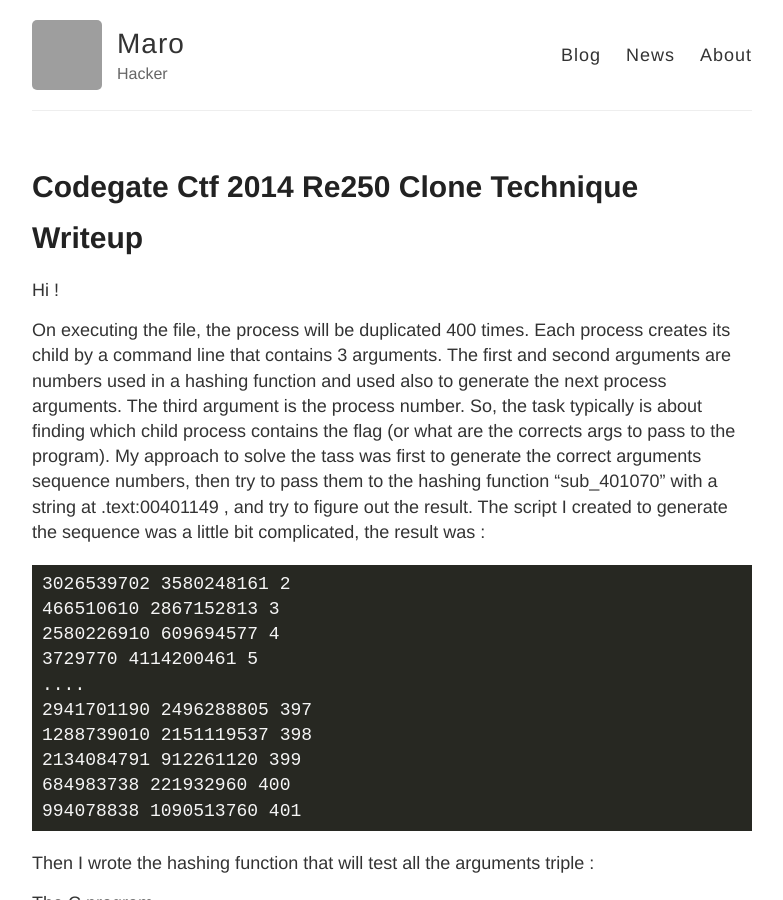
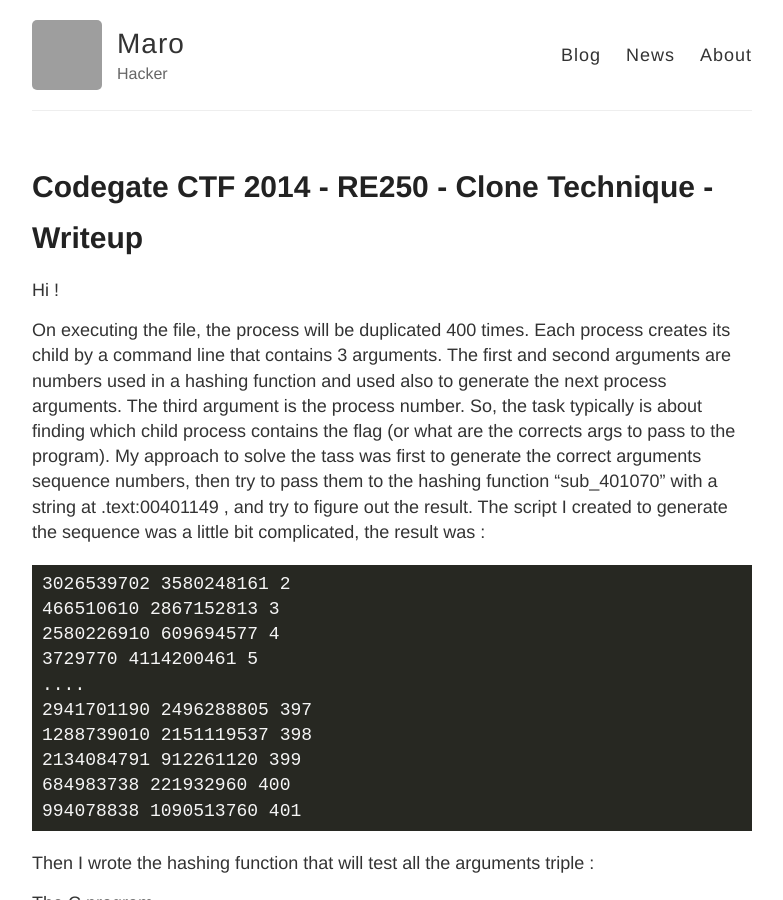
Before and after one commit to maroueneboubakri/maroueneboubakri.github.io, a Jekyll site: the page built from _posts/2014-2-23-Codegate-CTF-2014-RE250-Clone-Technique-Writeup.md, in a window 1280 px wide and 900 px high. Shown: the whole window, without its empty margins (248-1031 px from the left). Built offline with Jekyll 4.4.1, drawn with Linux system fonts in a browser that asks for light colours; our own code applies the rules of GitHub Pages for plain Markdown files; part of the change alters nothing that is shown; grey boxes are pictures that could not be loaded.

```diff
--- a/_posts/2014-2-23-Codegate-CTF-2014-RE250-Clone-Technique-Writeup.md
+++ b/_posts/2014-2-23-Codegate-CTF-2014-RE250-Clone-Technique-Writeup.md
@@ -1,3 +1,7 @@
+---
+title: Codegate CTF 2014 - RE250 - Clone Technique - Writeup
+---
+
 Hi !
 
 On executing the file, the process will be duplicated 400 times. Each process creates its child by a command line that contains 3 arguments. The first and second arguments are numbers used in a hashing function and used also to generate the next process arguments. The third argument is the process number.
```
